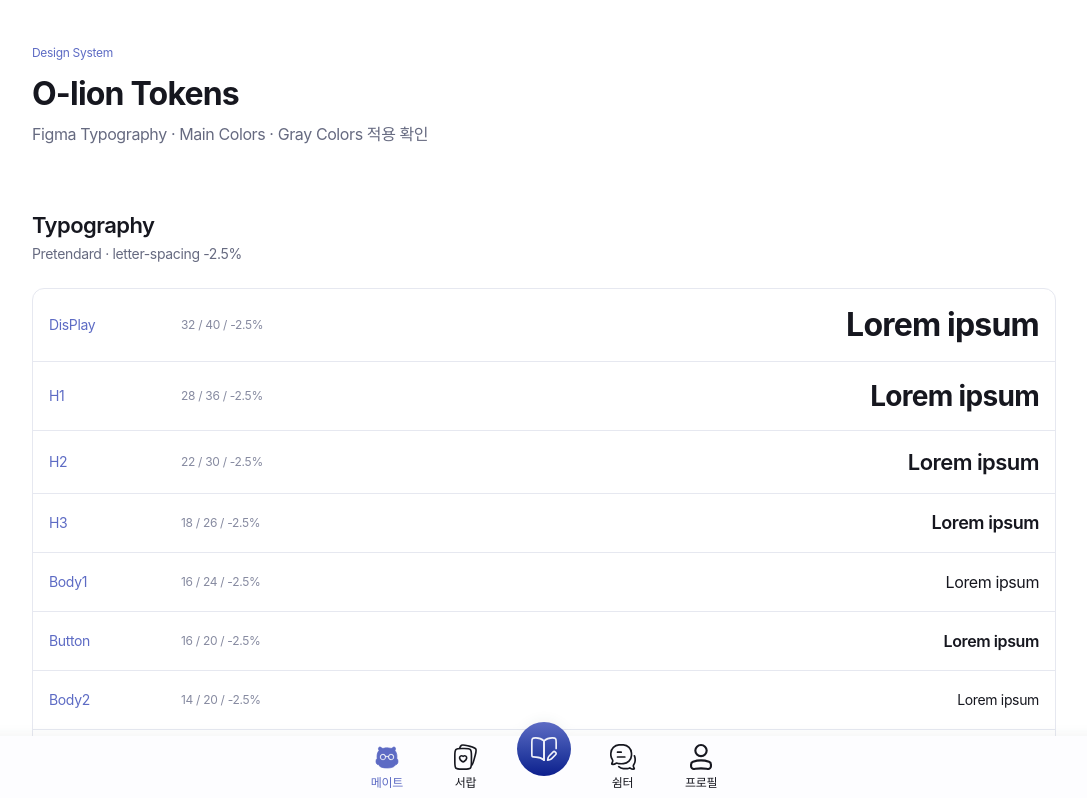
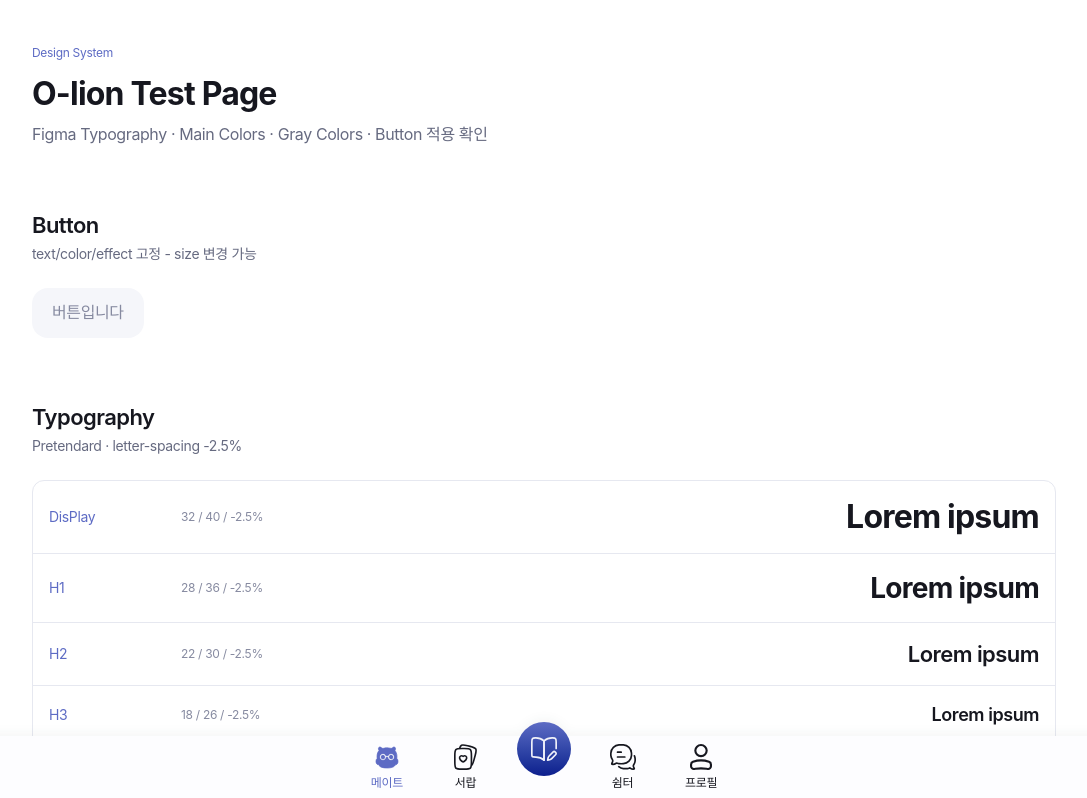
Before and after one commit to HSU-Likelion-O-lion/FE, a React (Vite) app: page /test in a window 1280 px wide. Shown: the top 798 px of the page, without its empty margins (96-1183 px from the left). Built offline with nearby package versions, Linux system fonts and the light colour scheme; a web font is replaced by a local one.

Commit message:
💄: 기본 button 구현

```diff
--- /dev/null
+++ b/src/components/Button.tsx
@@ -0,0 +1,31 @@
+import { useState } from 'react'
+
+type ButtonProps = {
+  text: string
+  /** Tailwind 크기 클래스 (예: "px-5 py-3", "h-12 w-[108px]") */
+  size?: string
+  onClick?: () => void
+  className?: string
+}
+
+export default function Button({
+  text,
+  size = 'px-5 py-3',
+  onClick,
+  className = '',
+}: ButtonProps) {
+  const [active, setActive] = useState(false)
+
+  return (
+    <button
+      type="button"
+      onClick={() => {
+        setActive((prev) => !prev)
+        onClick?.()
+      }}
+      className={`btn btn-default ${active ? 'btn-active' : ''} ${size} ${className}`.trim()}
+    >
+      {text}
+    </button>
+  )
+}
--- a/src/index.css
+++ b/src/index.css
@@ -1,8 +1,9 @@
-@import 'tailwindcss';
+@import "tailwindcss";
 
 @theme {
-  --font-sans: 'Pretendard Variable', 'Pretendard', -apple-system, BlinkMacSystemFont, system-ui,
-    sans-serif;
+  --font-sans:
+    "Pretendard Variable", "Pretendard", -apple-system, BlinkMacSystemFont,
+    system-ui, sans-serif;
 
   /* Main / Primary */
   --color-primary-10: #eff0f9;
@@ -70,6 +71,48 @@
   --text-caption--line-height: 26px;
   --text-caption--letter-spacing: -0.025em;
   --text-caption--font-weight: 400;
+
+  /* Button typography */
+  --text-button1: 16px;
+  --text-button1--line-height: 1.6;
+  --text-button1--letter-spacing: -0.025em;
+  --text-button1--font-weight: 500;
+
+  /* Button shape / effect (버튼 자체 사이즈 제외) */
+  --radius-button: 16px;
+  --shadow-button-hover: 0 0 2px var(--color-primary-500);
+}
+
+@layer components {
+  .btn {
+    display: inline-flex;
+    align-items: center;
+    justify-content: center;
+    border-radius: var(--radius-button);
+    font-size: var(--text-button1);
+    line-height: var(--text-button1--line-height);
+    letter-spacing: var(--text-button1--letter-spacing);
+    font-weight: var(--text-button1--font-weight);
+    text-align: center;
+    transition:
+      background-color 150ms ease,
+      color 150ms ease,
+      box-shadow 150ms ease;
+  }
+
+  .btn-default {
+    background-color: var(--color-gray-50);
+    color: var(--color-gray-400);
+  }
+
+  .btn-default:hover,
+  .btn-default:focus-visible,
+  .btn-default:active,
+  .btn-active {
+    background-color: var(--color-primary-10);
+    color: var(--color-gray-900);
+    box-shadow: var(--shadow-button-hover);
+  }
 }
 
 html,
--- a/src/pages/TestPage.tsx
+++ b/src/pages/TestPage.tsx
@@ -1,5 +1,6 @@
 import { useState } from "react";
 import NavigationBar, { type NavTab } from "../components/NavigationBar";
+import Button from "../components/Button";
 
 export default function TestPage() {
   const [activeTab, setActiveTab] = useState<NavTab>("mate");
@@ -9,11 +10,27 @@ export default function TestPage() {
       <div className="mx-auto flex max-w-5xl flex-col gap-16">
         <header className="flex flex-col gap-2">
           <p className="text-caption text-primary-500">Design System</p>
-          <h1 className="text-display">O-lion Tokens</h1>
+          <h1 className="text-display">O-lion Test Page</h1>
           <p className="text-body1 text-gray-500">
-            Figma Typography · Main Colors · Gray Colors 적용 확인
+            Figma Typography · Main Colors · Gray Colors · Button 적용 확인
           </p>
         </header>
+
+        <section className="flex flex-col gap-6">
+          <div className="flex flex-col gap-1">
+            <h2 className="text-h2">Button</h2>
+            <p className="text-body2 text-gray-500">
+              text/color/effect 고정 - size 변경 가능
+            </p>
+          </div>
+          <div className="flex flex-wrap items-center gap-4">
+            <Button
+              text="버튼입니다"
+              size="px-5 py-3"
+              onClick={() => console.log("clicked")}
+            />
+          </div>
+        </section>
 
         <section className="flex flex-col gap-6">
           <div className="flex flex-col gap-1">
```
